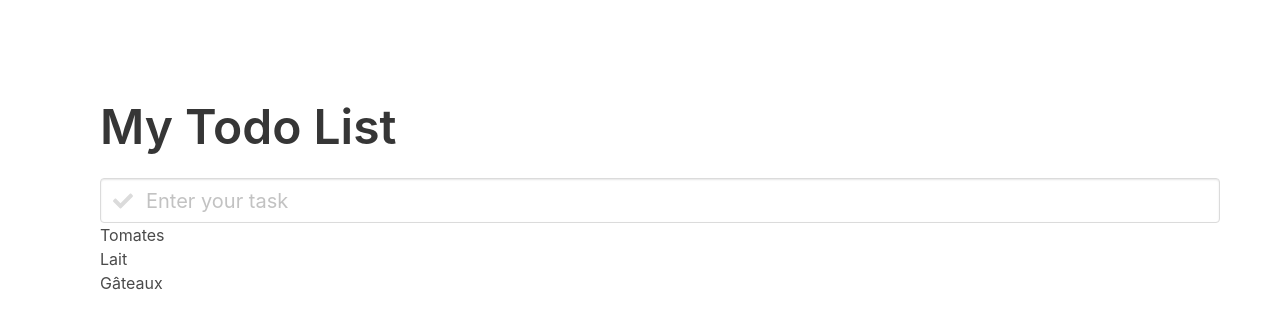
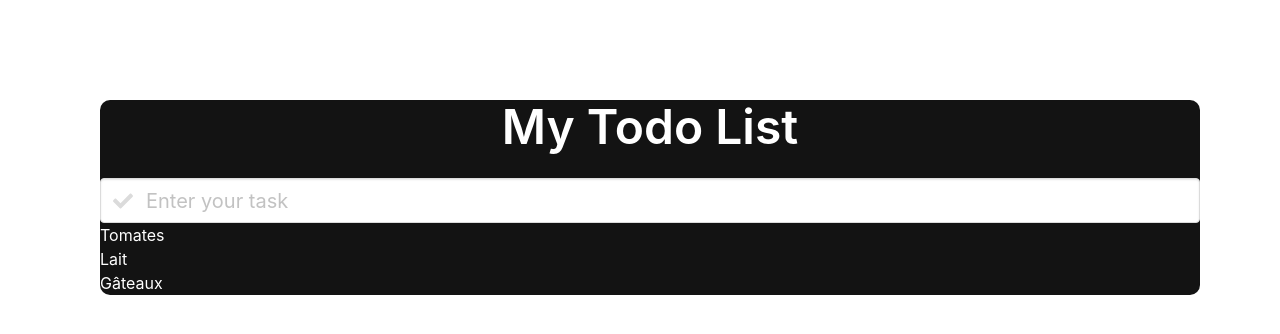
Before and after one commit to AhmadGhlm/VueJS-TodoList, a Vue app: page / in a window 1280 px wide. Shown: the top 334 px of the page. Built offline with nearby package versions, Linux system fonts and the light colour scheme.

Commit message:
Change color text and create an border at TodoList

```diff
--- a/src/App.vue
+++ b/src/App.vue
@@ -1,13 +1,12 @@
 <template>
   <div id="app" class="container">
-        <h1 class="title is-1">My Todo List</h1>
+    <h1 class="title is-1 has-text-white">My Todo List</h1>
     <TodoList />
   </div>
 </template>
 
 <script>
-
-import TodoList from '@/components/TodoList.vue';
+import TodoList from "@/components/TodoList.vue";
 
 export default {
   name: "app",
@@ -18,7 +17,14 @@ export default {
 </script>
 
 <style lang="scss">
-.container{
-    margin: 100px 60px 0 100px;
+.container {
+  margin: 100px 80px 0 100px;
+  background-color: #131313;
+  border-radius: 10px;
+  color: #fff;
+}
+
+h1 {
+  text-align: center;
 }
 </style>
```
Lines whose indentation alone changed are shown as unchanged.
